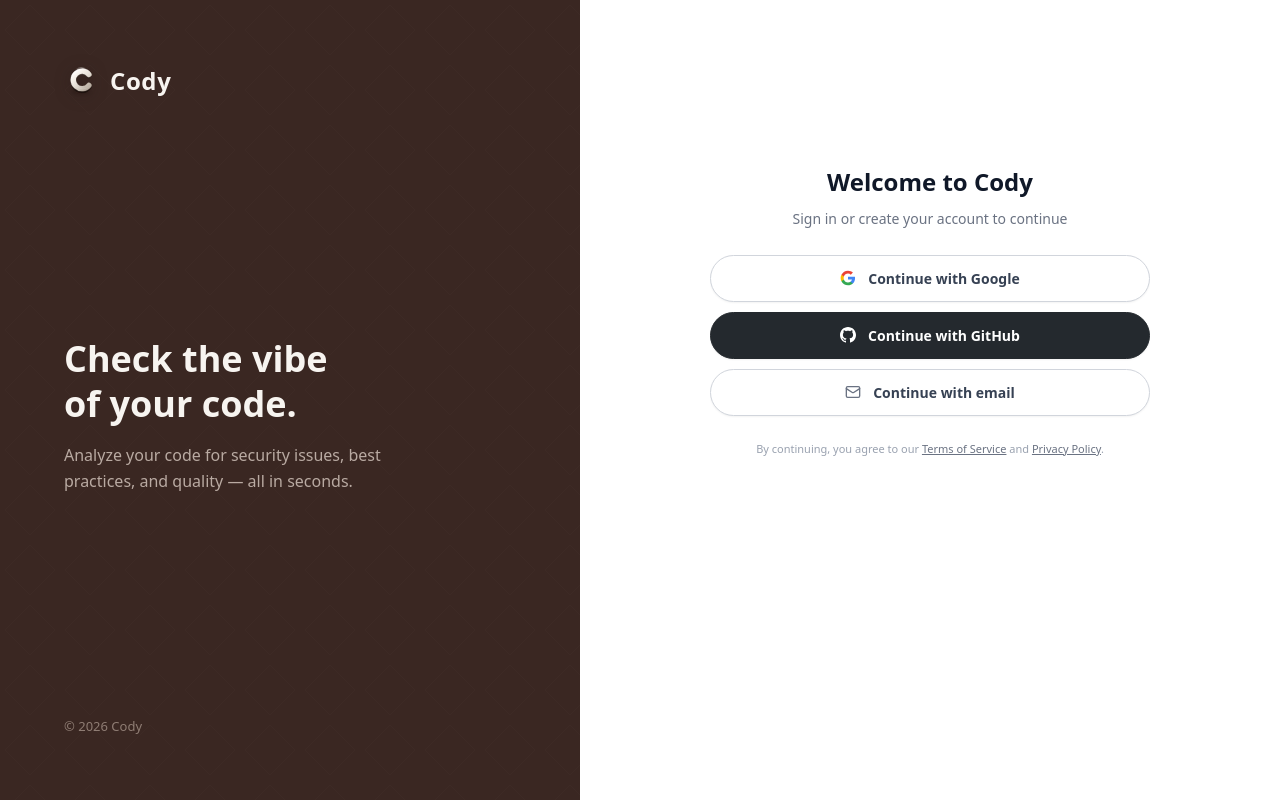
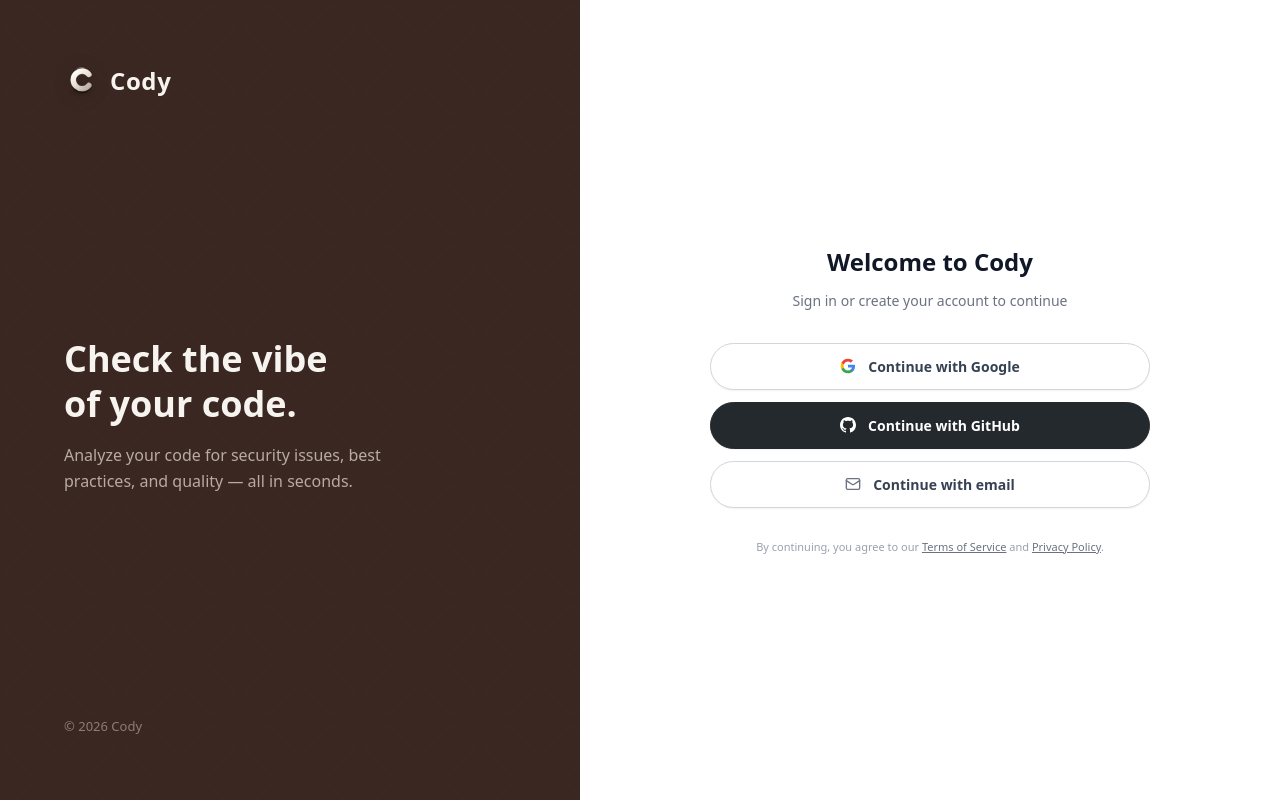
Before and after one commit to mohit-k69/code-security, a React (Vite) app: page / in a window 1280 px wide. Built offline with nearby package versions, Linux system fonts and the light colour scheme; no server answers.

Commit message:
style(auth): refine desktop vertical spacing and centering for authentication view

```diff
--- a/src/Onboarding.tsx
+++ b/src/Onboarding.tsx
@@ -546,13 +546,13 @@
       </div>
 
       <div className="flex-1 flex flex-col items-center justify-center bg-white px-6 sm:px-8 py-8 lg:py-0 overflow-y-auto lg:overflow-hidden min-h-[100dvh] lg:min-h-0">
-        <div className="w-full max-w-[380px] lg:max-w-[440px] flex flex-col items-center my-auto lg:my-0">
+        <div className="w-full max-w-[380px] lg:max-w-[440px] flex flex-col items-center my-auto">
           <div className="lg:hidden flex items-center gap-3 mb-[40px]">
             <CodeVibeIcon size={34} variant="dark" className="shrink-0 cody-mobile-logo-rotate" />
             <span className="font-bold text-[31px] text-[#3A2722] tracking-tight leading-none">Cody</span>
           </div>
 
-          <div className="w-full relative min-h-0 lg:min-h-[520px] flex flex-col items-center justify-start pt-0 lg:pt-6">
+          <div className="w-full relative min-h-0 lg:min-h-0 flex flex-col items-center justify-start lg:justify-center pt-0 lg:pt-0">
             <AnimatePresence mode="wait">
               {renderRightContent()}
             </AnimatePresence>
--- a/src/components/auth/onboarding/OnboardingSteps.tsx
+++ b/src/components/auth/onboarding/OnboardingSteps.tsx
@@ -54,7 +54,7 @@
   return (
     <div className="w-full flex flex-col items-center">
       {/* ── Content & Buttons ── */}
-      <div className="w-full relative overflow-hidden min-h-0 lg:min-h-[380px]">
+      <div className="w-full relative overflow-hidden min-h-0">
         <AnimatePresence custom={slideDirection} initial={false} mode="popLayout">
           {!showEmailForm ? (
             <motion.div
@@ -86,10 +86,10 @@
               }}
               className="w-full flex flex-col items-center"
             >
-              <h2 className="text-[34px] lg:text-[24px] font-bold lg:font-semibold text-gray-900 mb-2.5 lg:mb-2 text-center tracking-tight lg:tracking-normal leading-tight lg:leading-normal">
+              <h2 className="text-[34px] lg:text-[24px] font-bold lg:font-semibold text-gray-900 mb-2.5 lg:mb-2.5 text-center tracking-tight lg:tracking-normal leading-tight lg:leading-normal">
                 Welcome to Cody
               </h2>
-              <p className="text-[17px] lg:text-[14px] text-gray-500 mb-8 lg:mb-6 text-center leading-relaxed">
+              <p className="text-[17px] lg:text-[14px] text-gray-500 mb-8 lg:mb-[30px] text-center leading-relaxed">
                 Sign in or create your account to continue
               </p>
 
@@ -107,7 +107,7 @@
               </AnimatePresence>
 
               {/* Three options: vertically stacked and back-to-back */}
-              <div className="w-full flex flex-col gap-3 lg:gap-2.5">
+              <div className="w-full flex flex-col gap-3 lg:gap-3">
                 {/* 1. Continue with Google */}
                 <button
                   id="google-signin-btn"
@@ -175,7 +175,7 @@
                 </button>
               </div>
 
-              <p className="text-[12.5px] lg:text-[11px] text-gray-400 text-center leading-relaxed mt-[30px] lg:mt-6 max-w-[300px] lg:max-w-none mx-auto">
+              <p className="text-[12.5px] lg:text-[11px] text-gray-400 text-center leading-relaxed mt-[30px] lg:mt-[30px] max-w-[300px] lg:max-w-none mx-auto">
                 By continuing, you agree to our{' '}
                 <a href="#" className="text-gray-500 underline hover:text-gray-700">Terms of Service</a>{' '}
                 and{' '}
@@ -228,10 +228,10 @@
               </button>
 
               {/* Desktop-only: Welcome to Cody and Subtitle (hidden on mobile as requested) */}
-              <h2 className="hidden lg:block text-[24px] font-semibold text-gray-900 mb-2 text-center">
+              <h2 className="hidden lg:block text-[24px] font-semibold text-gray-900 mb-2.5 text-center">
                 Welcome to Cody
               </h2>
-              <p className="hidden lg:block text-[14px] text-gray-500 mb-6 text-center leading-relaxed">
+              <p className="hidden lg:block text-[14px] text-gray-500 mb-[30px] text-center leading-relaxed">
                 Sign in or create your account to continue
               </p>
 
```
